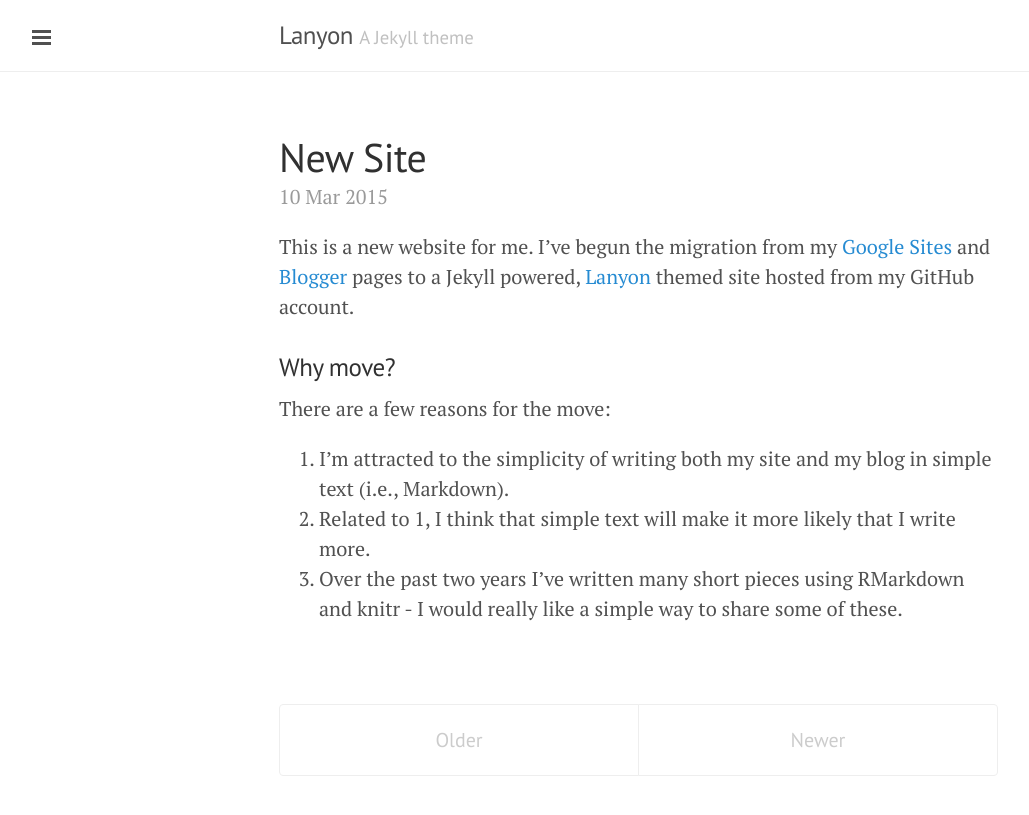
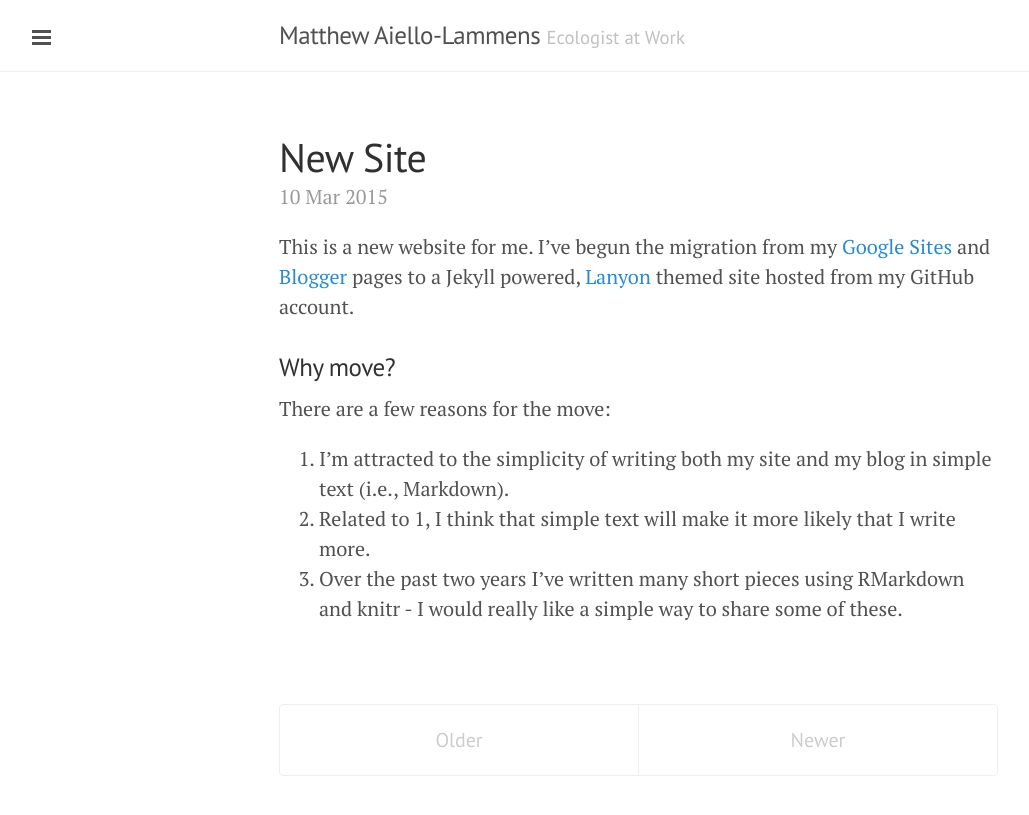
Before and after one commit to mlammens/mlammens.github.io, a Jekyll site: the page built from index.html, in a window 1280 px wide. Shown: the top 815 px of the page, without its empty margins (1-1030 px from the left). Built offline with Jekyll 4.4.1, drawn with Linux system fonts in a browser that asks for light colours; Markdown is read by kramdown in place of the engine named in the settings; the list of posts is cut into pages by our own code.

Commit message:
Changing the _config.yml file

```diff
--- a/_config.yml
+++ b/_config.yml
@@ -9,18 +9,15 @@
 relative_permalinks: true
 
 # Setup
-title:               Lanyon
-tagline:             'A Jekyll theme'
-description:         'A reserved <a href="http://jekyllrb.com" target="_blank">Jekyll</a> theme that places the utmost gravity on content with a hidden drawer. Made by <a href="https://twitter.com/mdo" target="_blank">@mdo</a>.'
-url:                 http://lanyon.getpoole.com
+title:               Matthew Aiello-Lammens
+tagline:             'Ecologist at Work'
+description:         'The website of Matt Aiello-Lammens'
+url:
 baseurl:             /
 paginate:            5
 
 # About/contact
 author:
-  name:              Mark Otto
-  url:               https://twitter.com/mdo
-  email:             markdotto@gmail.com
-
-# Custom vars
-version:             1.0.0
+  name:              Matthew Aiello-Lammens
+  url:
+  email:             matt.lammens@gmail.com
```
